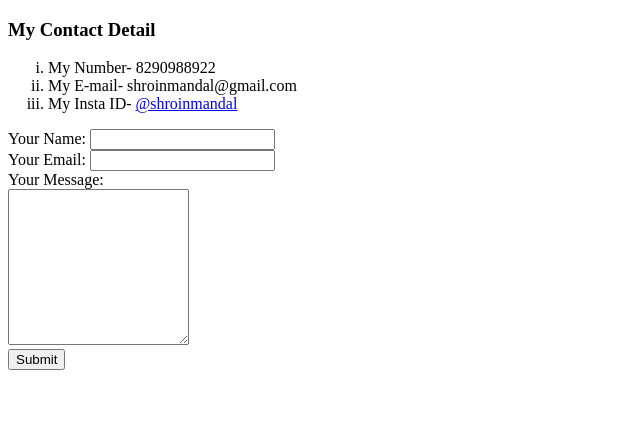
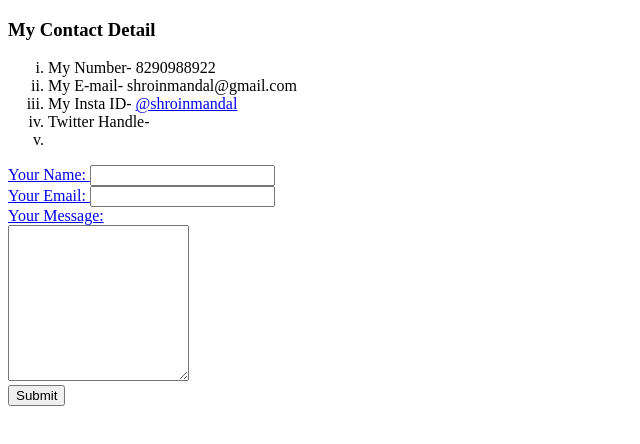
Before and after one commit to SHROIN/cv, a plain HTML site: page contact.html in a window 1280 px wide. Shown: the whole page, without its empty margins (0-640 px from the left). Drawn offline with Linux system fonts and the light colour scheme.

Commit message:
Update contact.html

```diff
--- a/contact.html
+++ b/contact.html
@@ -10,6 +10,7 @@
         <li>My Number- 8290988922</li>
         <li>My E-mail- shroinmandal@gmail.com</li>
         <li>My Insta ID- <a href="https://www.instagram.com/shroinmandal/?hl=en">@shroinmandal</a></li>
+        <li>Twitter Handle- <a href="https://twitter.com/ShroinM>@ShroinM"</a><li>
       </ol>
       <form class="" action="mailto:shroinmandal@gmail.com" method="post" enctype="text/plain">
         <label>Your Name:</label>
```
